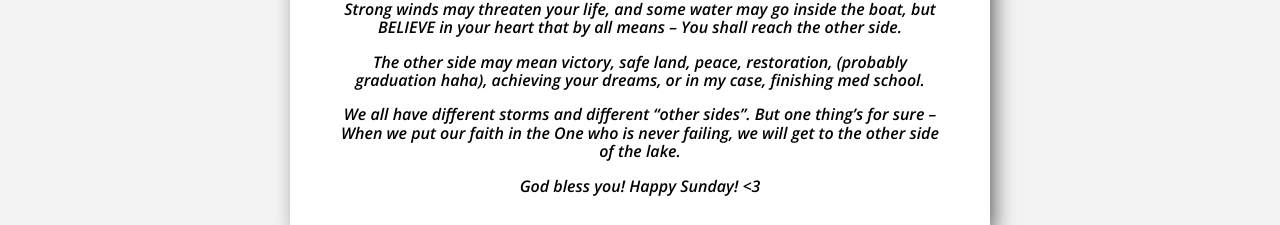
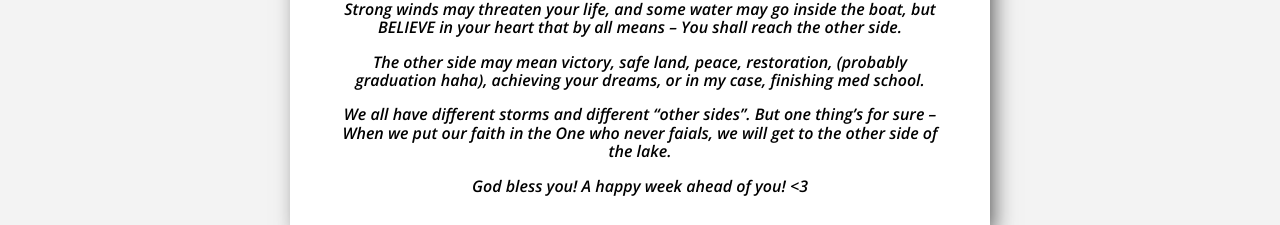
Before and after one commit to clauwycuizon/clauwycuizon, a Jekyll site: the page built from _posts/2017-01-22-crossing-to-the-other-side.markdown, in a window 1280 px wide. Shown: the part 1672-1897 px from the top of the page. Built offline with Jekyll 4.4.1, drawn with Linux system fonts in a browser that asks for light colours; our own code applies the rules of GitHub Pages for plain Markdown files.

Commit message:
Updated Crossing To The Other Side

```diff
--- a/_posts/2017-01-22-crossing-to-the-other-side.markdown
+++ b/_posts/2017-01-22-crossing-to-the-other-side.markdown
@@ -5,14 +5,12 @@
 
 In one of the most terrifying points in my life, this is the story that a friend reminded me. I believe we’re so familiar with it. But sometimes familiarity causes us to overlook a beautiful revelation hidden amidst a very common Bible story.
 
-
 ![rsz_1final.jpg](/uploads/rsz_1final.jpg)
 It gave me a better perspective, and when burdensome situations come, this revelation reminds me of where my faith stands on.
 
 \*\*Luke 8:22 -25 \*\*
 
- *22 One day Jesus got into a boat with his disciples and said to them, “Let us go across to the other side of the lake.” So they started out.
-
+\*22 One day Jesus got into a boat with his disciples and said to them, “Let us go across to the other side of the lake.” So they started out.
 
 23 As they were sailing, Jesus fell asleep. Suddenly a strong wind blew down on the lake, and the boat began to fill with water, so that they were all in great danger.
 
@@ -23,37 +21,25 @@
 
 When the strong winds blew down and threatened the lives of the disciples, they lost track of what Jesus had said when He got into the boat. - “Let us go across to the other side of the lake.”
 
-
-
 Are you somewhere in your life too that everything just feels too much? That the situation isn’t really looking like what you hoped for? That you feel the strong winds of life are bringing you down and the waters are making you breathless?
-
 
 Too many exams and requirements in school.
 
-
 Business not going too well as expected.
-
 
 Plans too big to materialize.
 
-
 Relationships that are beyond fixing.
-
 
 Unable to join in a group.
 
-
 People talking bad things about you.
-
 
 No progress in your career.
 
-
 No peace of mind and contentment in your heart?
 
-
 Failures. Setbacks. Pain.
-
 
 Then just like what Jesus told His disciples, He’s also telling you now, “Let us go across to the other side of the lake.”
 
@@ -61,11 +47,8 @@
 
 Strong winds may threaten your life, and some water may go inside the boat, but BELIEVE in your heart that by all means – You shall reach the other side.
 
-
 The other side may mean victory, safe land, peace, restoration, (probably graduation haha), achieving your dreams, or in my case, finishing med school.
 
+We all have different storms and different “other sides”. But one thing’s for sure – When we put our faith in the One who never faials, we will get to the other side of the lake.
 
-We all have different storms and different “other sides”. But one thing’s for sure – When we put our faith in the One who is never failing, we will get to the other side of the lake.
-
-
-God bless you! Happy Sunday! <3
+God bless you! A happy week ahead of you! <3
```
